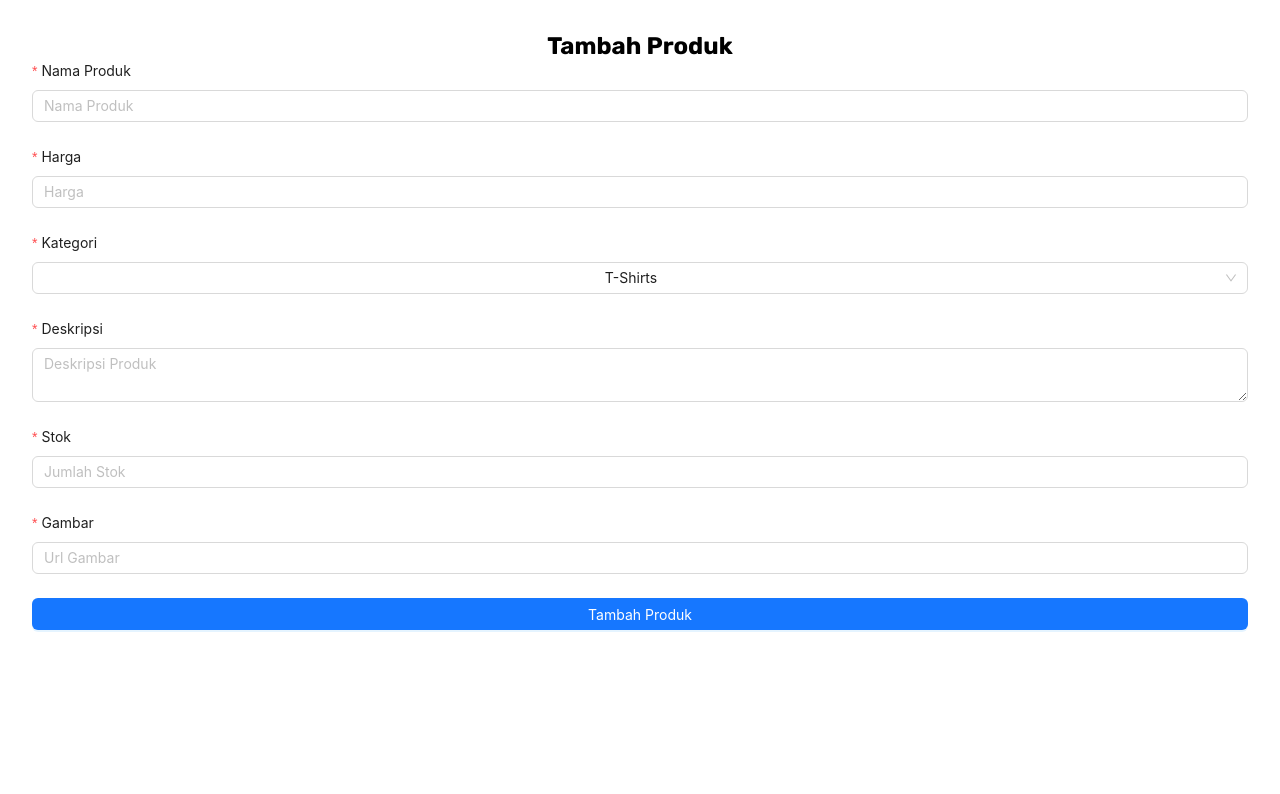
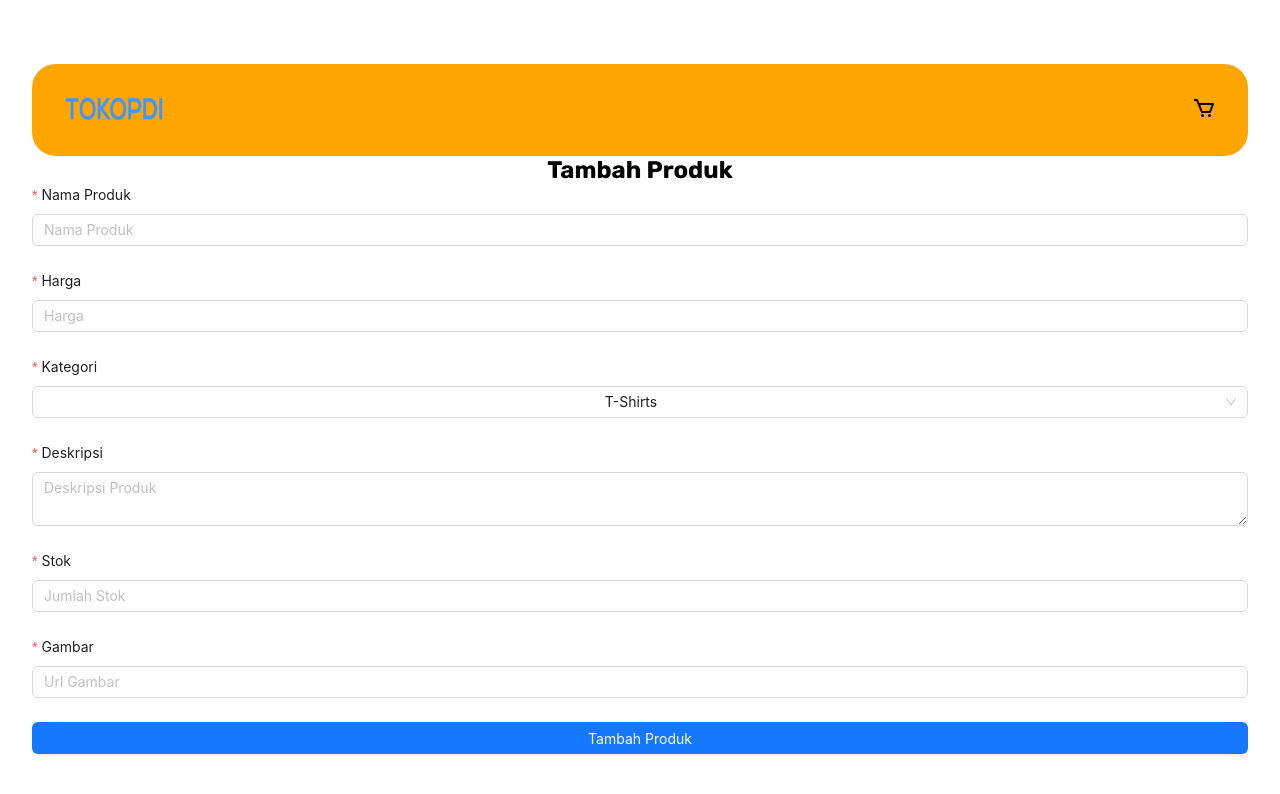
Before and after one commit to alifnh/React-Kel6, a React (Vite) app: page /product/create in a window 1280 px wide. Shown: the top 794 px of the page. Built offline with nearby package versions, Linux system fonts and the light colour scheme.

Commit message:
create product feature and fix bugs

```diff
--- a/src/context/AppContext.jsx
+++ b/src/context/AppContext.jsx
@@ -9,6 +9,7 @@ export const AppProvider = ({ children }) => {
     const login = (userData) => {
         setUser(userData);
         localStorage.setItem("userId", userData.id); // Simpan di localStorage
+        localStorage.setItem("role", userData.role)
     };
 
     const logout = () => {
--- a/src/pages/LoginAdmin.jsx
+++ b/src/pages/LoginAdmin.jsx
@@ -32,7 +32,7 @@ function LoginAdmin() {
                 login(data.data.user)
                 localStorage.setItem("accessToken", data.data.accessToken)
                 toast.success("Login successful!");
-                navigate('/');
+                navigate('/product/create');
             } else {
                 throw new Error("Your role not authorized!");
             }
--- a/src/pages/addproduct/TambahProduct.jsx
+++ b/src/pages/addproduct/TambahProduct.jsx
@@ -4,6 +4,7 @@ import { UploadOutlined } from '@ant-design/icons';
 import axios from 'axios';
 import toast from 'react-hot-toast';
 import { useAuth } from '../../context/AppContext';
+import Header from '../../components/header/Header';
 
 const { Option } = Select;
 
@@ -40,7 +41,9 @@ function TambahProduct() {
   };
 
   return (
-    <div>
+
+    <>
+      <Header />
       <h2>Tambah Produk</h2>
       <Form layout="vertical" onFinish={onFinish} initialValues={{ categoryId: categories[0]?.id }}>
         <Form.Item label="Nama Produk" name="name" rules={[{ required: true, message: 'Nama produk wajib diisi!' }]}>
@@ -77,7 +80,7 @@ function TambahProduct() {
           </Button>
         </Form.Item>
       </Form>
-    </div>
+    </>
   );
 }
 
```
